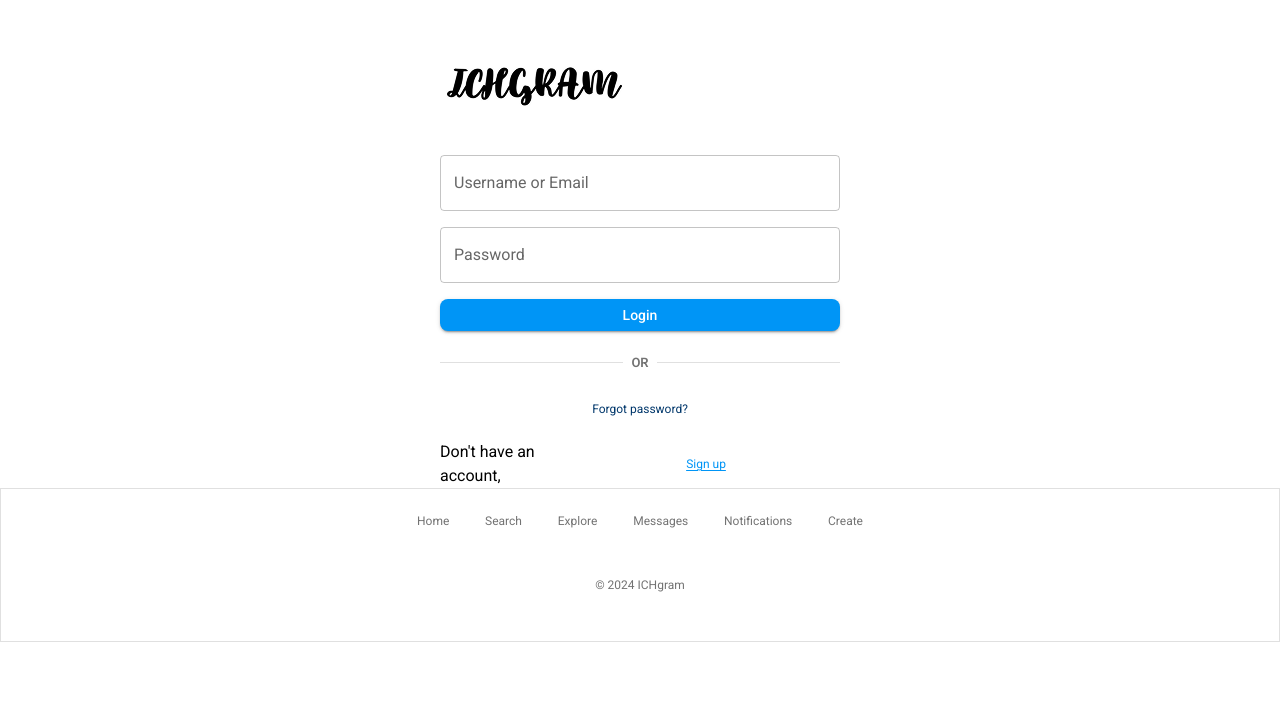
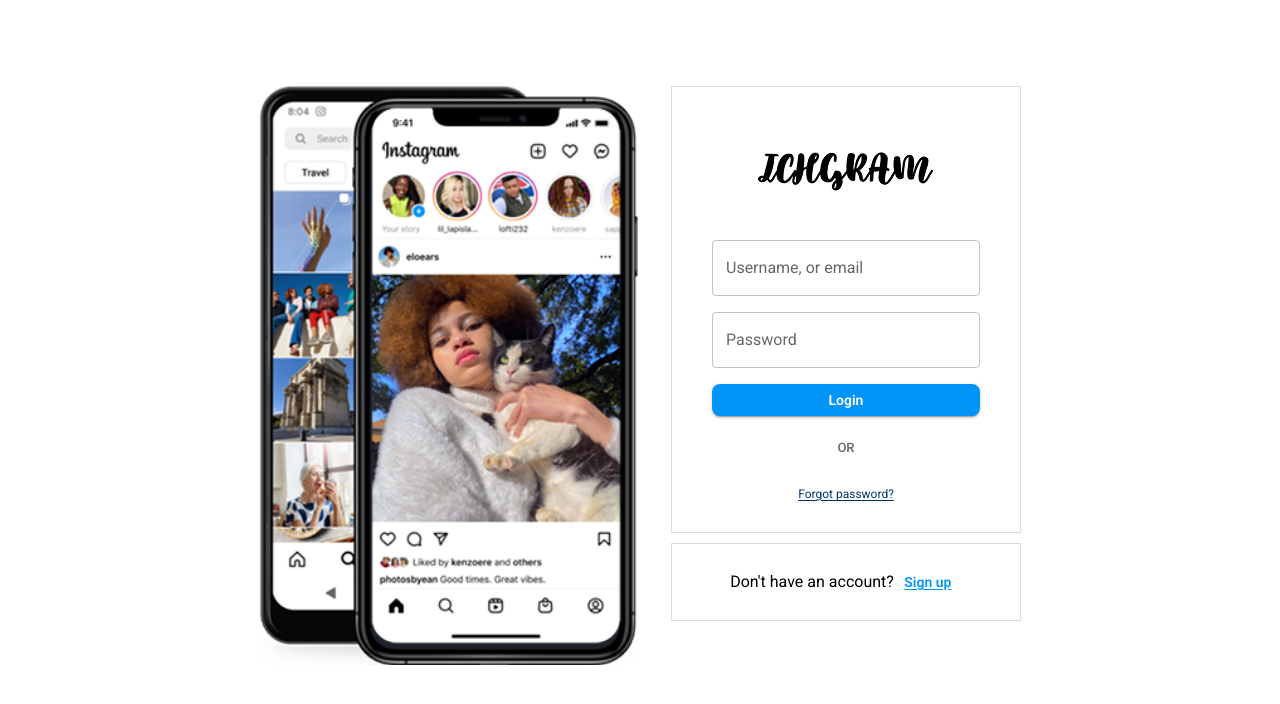
Before and after one commit to AlmiraTolstova/ichgram, a React (Vite) app in the folder client/ichgram/: page / in a window 1280 px wide. Shown: the top 704 px of the page. Built offline with nearby package versions, Linux system fonts and the light colour scheme.

Commit message:
Changing styles on the login page

```diff
--- a/client/ichgram/src/components/btnLogin/index.jsx
+++ b/client/ichgram/src/components/btnLogin/index.jsx
@@ -5,7 +5,15 @@
     primary: {
       variant: "contained",
       sx: {
+        minWidth: "268px",
         backgroundColor: "#0095F6",
+        fontStyle: "normal",
+        fontWeight: 600,
+        fontSize: "14px",
+        lineHeight: "18px",
+
+        color: "#FFFFFF",
+
         "&:hover": {
           backgroundColor: "#048be5",
         },
@@ -28,6 +36,9 @@
         fontSize: "12px",
         lineHeight: "16px",
         color: "#00376B",
+        textDecoration: "underline",
+        textUnderlineOffset: "2px",
+        width: "168px",
       },
     },
 
@@ -35,13 +46,12 @@
       variant: "text",
       sx: {
         fontStyle: "normal",
-        fontWeight: 400,
-        fontSize: "12px",
+        fontWeight: 600,
+        fontSize: "14px",
         lineHeight: "16px",
         textDecoration: "underline",
         textUnderlineOffset: "2px",
         color: "#0095F6",
-
         "&:hover": {
           backgroundColor: "transparent",
           textDecoration: "underline",
@@ -60,9 +70,8 @@
         borderRadius: "8px",
         textTransform: "none",
         fontFamily: "Roboto",
-        fontStyle: "normal",
-        fontSize: "14px",
-        lineHeight: "18px",
+        // fontSize: "14px",
+        // lineHeight: "18px",
         display: "flex",
         alignItems: "center",
         textAlign: "center",
--- a/client/ichgram/src/pages/login/index.jsx
+++ b/client/ichgram/src/pages/login/index.jsx
@@ -1,6 +1,6 @@
 import { useEffect } from "react";
 import { useForm } from "react-hook-form";
-import { Button, TextField, Box, Typography } from "@mui/material";
+import { TextField, Box, Typography } from "@mui/material";
 import { useDispatch, useSelector } from "react-redux";
 import { Link, useNavigate } from "react-router";
 import Logo from "../../assets/ICHGRAM.png";
@@ -8,9 +8,7 @@
 import { Status } from "../../utils/Status";
 import BtnLogin from "../../components/btnLogin";
 import BtnOr from "../../components/btnOr";
-
-import Sidebar from "../../components/sidebar";
-import Footer from "../../components/footer";
+import Img from "../../assets/404.png";
 
 function Login() {
   const dispatch = useDispatch();
@@ -46,17 +44,46 @@
   };
 
   return (
-    <Box>
+    <Box
+      sx={{
+        marginTop: "5.375rem",
+        display: "flex",
+        justifyContent: "center",
+        gap: "2rem",
+      }}
+    >
+      {/* IMG */}
+      <Box
+        component="img"
+        src={Img}
+        alt="login-image"
+        sx={{
+          width: "23.75rem",
+          height: "auto",
+        }}
+      ></Box>
+
+      {/* FORM */}
       <Box
         component="form"
         onSubmit={handleSubmit(onSubmit)}
         sx={{
-          maxWidth: 400,
-          mx: "auto",
-          mt: 4,
+          width: "21.875rem",
+          // mx: "auto",
+          // mt: 1,
+          // display: "flex",
+          // flexDirection: "column",
+          // gap: 2,
+        }}
+      >
+        <Box
+          sx={{
+            border: "1px solid #DBDBDB",
             display: "flex",
             flexDirection: "column",
+            alignItems: "center",
             gap: 2,
+            padding: "1.875rem 2.5rem 1.4375rem",
           }}
         >
           <Box
@@ -69,7 +96,7 @@
           ></Box>
 
           <TextField
-          label="Username or Email"
+            label="Username, or email"
             fullWidth
             {...register("login", {
               required: "Username or email is required",
@@ -119,21 +146,29 @@
           <BtnOr></BtnOr>
 
           <BtnLogin variantType="text">Forgot password?</BtnLogin>
-
-        <Box sx={{ display: "flex", alignItems: "center", gap: 0.5 }}>
-          <Typography>Don't have an account, </Typography>
+        </Box>
+        <Box
+          sx={{
+            marginTop: "0.625rem",
+            border: "1px solid  #DBDBDB",
+            display: "flex",
+            alignItems: "center",
+            justifyContent: "center",
+            padding: "1.4375rem 1.375rem",
+          }}
+        >
+          <Typography>Don't have an account? </Typography>
 
           <BtnLogin
             component={Link}
             to="/register"
             variantType="underline"
-            sx={{ padding: "0px" }}
+            sx={{ minWidth: "4.25rem" }}
           >
             Sign up
           </BtnLogin>
         </Box>
       </Box>
-      <Footer></Footer>
     </Box>
   );
 }
```
Lines whose indentation alone changed are shown as unchanged.
